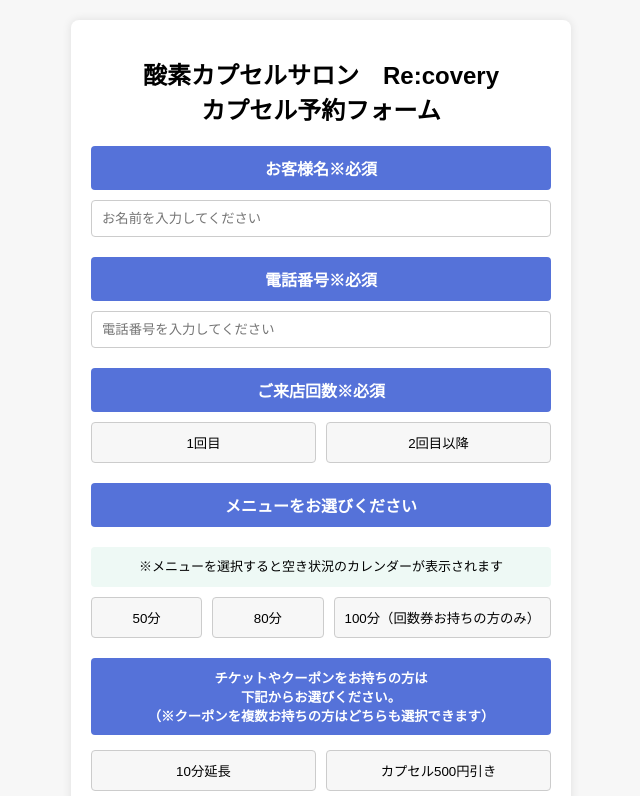
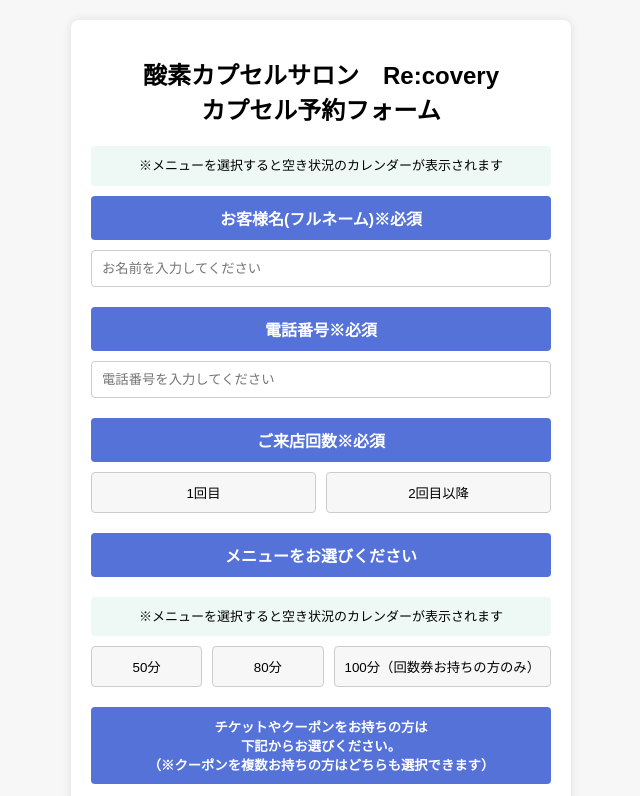
Before and after one commit to officialline0101/Re-covery-capsule, a plain HTML site: page index.html in a window 1280 px wide. Shown: the top 796 px of the page, without its empty margins (319-959 px from the left). Drawn offline with Linux system fonts and the light colour scheme; a script that the page names is missing.

Commit message:
Update index.html

```diff
--- a/index.html
+++ b/index.html
@@ -362,7 +362,8 @@
     <div class="container">
         <h1>酸素カプセルサロン　Re:covery<br>カプセル予約フォーム
         </h1>
-        <div class="label">お客様名※必須</div>
+        <div class="info-text">※メニューを選択すると空き状況のカレンダーが表示されます</div>
+        <div class="label">お客様名(フルネーム)※必須</div>
         <input type="text" id="name" placeholder="お名前を入力してください" oninput="saveInput('name')">
 
         <div class="label">電話番号※必須</div>
```
